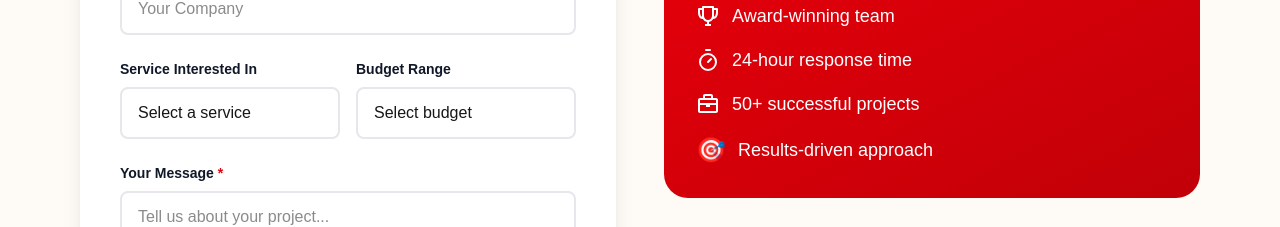
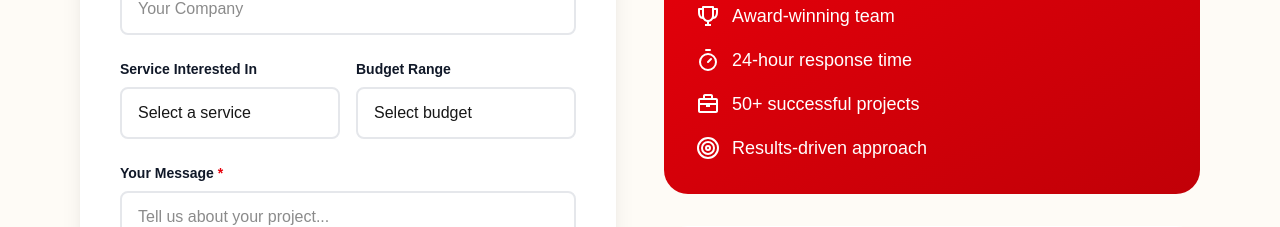
Before and after one commit to joyebene/aceline, a Next.js app: page /contact in a window 1280 px wide. Shown: the part 1771-1998 px from the top of the page. Built offline with nearby package versions, Linux system fonts and the light colour scheme.

Commit message:
first commit

```diff
--- a/src/components/contact/contactForm.tsx
+++ b/src/components/contact/contactForm.tsx
@@ -1,6 +1,6 @@
 "use client";
 
-import { Timer } from 'lucide-react';
+import { Target, Timer } from 'lucide-react';
 import React, { useState, ChangeEvent, FormEvent } from 'react'
 import { BiBriefcase, BiTrophy } from 'react-icons/bi';
 import { BsFacebook, BsInstagram, BsLinkedin, BsTwitterX } from 'react-icons/bs';
@@ -245,7 +245,7 @@ const ContactForm = () => {
                   { icon: <BiTrophy />, text: 'Award-winning team' },
                   { icon: <Timer />, text: '24-hour response time' },
                   { icon: <BiBriefcase />, text: '50+ successful projects' },
-                  { icon: '🎯', text: 'Results-driven approach' }
+                  { icon: <Target />, text: 'Results-driven approach' }
                 ].map((reason, i) => (
                   <div key={i} className="flex items-center gap-3">
                     <span className="text-2xl">{reason.icon}</span>
```
